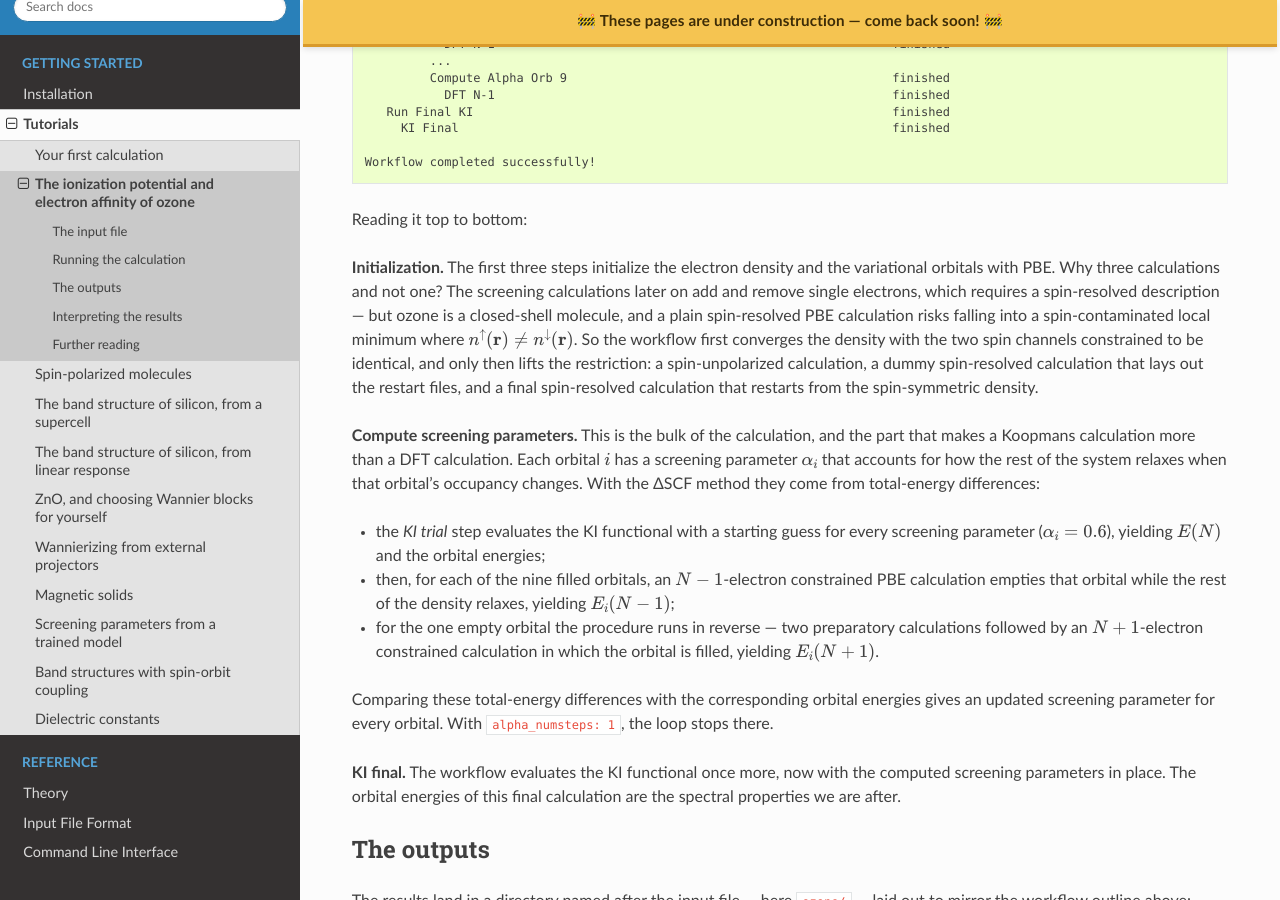
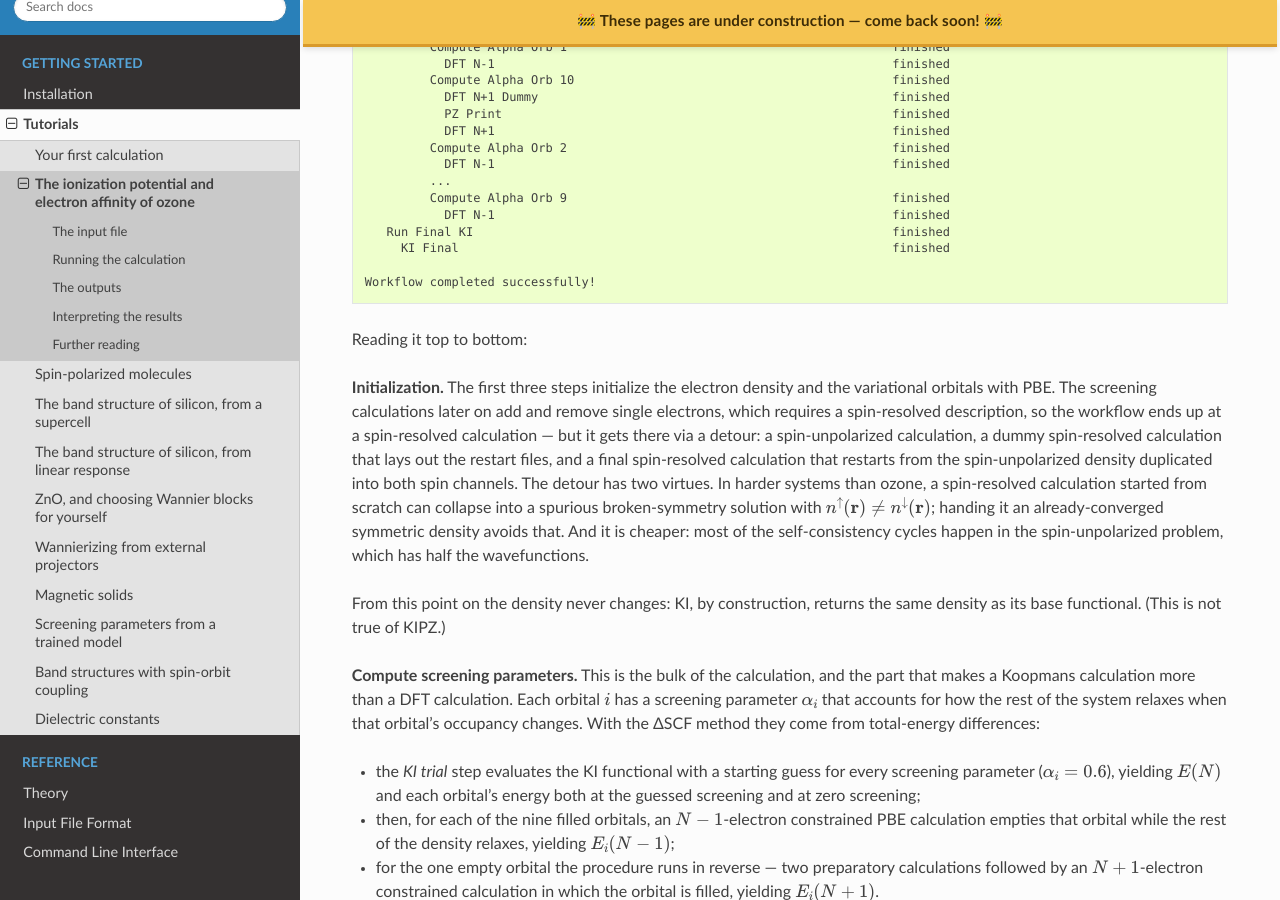
Before and after one commit to elinscott/koopmans, a Sphinx documentation site: the page built from docs/source/tutorials/ozone.rst, in a window 1280 px wide and 900 px high, scrolled down 2357 px. Built offline with Sphinx 7.4.7 and the Read the Docs theme 3.1.0, drawn with Linux system fonts in a browser that asks for light colours; some of the changed text lies outside the part shown.

Commit message:
Compare the ozone spectrum on the frontier orbitals
The tutorial's experimental comparison plotted every orbital energy
against just the IP and EA, and its initialization story claimed
ozone itself risks spin contamination.

- Restrict the figure to the three outermost occupied orbitals,
  whose photoemission binding energies are cleanly resolved, as a
  calculated-vs-experiment scatter; the plot script follows.
- Rework the initialization rationale (safety in harder systems,
  plus cost), and note that the KI density never leaves PBE's.
- Explain the vacuum box and counter-charge correction, the ozone
  geometry, and the trial KI's zero- and guessed-screening orbital
  energies.
- Close with the cost-scaling argument that motivates the DFPT
  route for solids.

Co-Authored-By: Claude Opus 5 (1M context) <noreply@anthropic.com>

```diff
--- a/docs/source/tutorials/ozone.rst
+++ b/docs/source/tutorials/ozone.rst
@@ -34,8 +34,10 @@ The ``workflow`` block chooses what kind of calculation to run:
   :math:`N`, :math:`N-1`, or :math:`N+1` electrons and compares the resulting energy
   differences against the orbital energies (see :doc:`the theory page <../theory>`).
 - ``"init_orbitals": "kohn-sham"`` uses the Kohn-Sham orbitals of the base functional as
-  the variational orbitals that the correction acts on. This is common practice for
-  molecules; periodic systems use Wannier functions instead.
+  the variational orbitals that the correction acts on — and for KI they also *remain*
+  the variational orbitals, since KI leaves the orbitals of its base functional
+  unchanged. This is common practice for molecules; periodic systems use Wannier
+  functions instead.
 - ``"alpha_numsteps": 1`` performs a single pass of the screening-parameter loop:
   compute the screening parameters once, starting from a guess, and use them. More steps
   refine them self-consistently.
@@ -47,9 +49,14 @@ The ``atoms`` block describes the cell and the atoms in it, much like a Quantum
 input file (albeit in JSON):
 
 - ``cell_parameters`` gives the three cell vectors; ``"periodic": false`` declares the
-  system to be an isolated molecule, so the cell is just a large box that keeps the
-  molecule's periodic images apart.
-- ``atomic_positions`` lists each atom and its Cartesian position in the chosen units.
+  system to be an isolated molecule, so the cell is just a large box of vacuum that
+  keeps the molecule's periodic images apart. The box is especially generous because the
+  screening calculations later on give the molecule a net charge, and charged images
+  interact through the long-range Coulomb tail; on top of the vacuum, the code applies a
+  counter-charge correction that compensates the residual interaction between images.
+- ``atomic_positions`` lists each atom and its Cartesian position in the chosen units —
+  here the bent ozone geometry, with a bond length of roughly 1.27 Å and a bond angle of
+  117°.
 
 The ``calculator_parameters`` block holds the plane-wave settings:
 
@@ -106,15 +113,20 @@ it reads
 Reading it top to bottom:
 
 **Initialization.** The first three steps initialize the electron density and the
-variational orbitals with PBE. Why three calculations and not one? The screening
-calculations later on add and remove single electrons, which requires a spin-resolved
-description — but ozone is a closed-shell molecule, and a plain spin-resolved PBE
-calculation risks falling into a spin-contaminated local minimum where
-:math:`n^\uparrow(\mathbf{r}) \neq n^\downarrow(\mathbf{r})`. So the workflow first
-converges the density with the two spin channels constrained to be identical, and only
-then lifts the restriction: a spin-unpolarized calculation, a dummy spin-resolved
-calculation that lays out the restart files, and a final spin-resolved calculation that
-restarts from the spin-symmetric density.
+variational orbitals with PBE. The screening calculations later on add and remove single
+electrons, which requires a spin-resolved description, so the workflow ends up at a
+spin-resolved calculation — but it gets there via a detour: a spin-unpolarized
+calculation, a dummy spin-resolved calculation that lays out the restart files, and a
+final spin-resolved calculation that restarts from the spin-unpolarized density
+duplicated into both spin channels. The detour has two virtues. In harder systems than
+ozone, a spin-resolved calculation started from scratch can collapse into a spurious
+broken-symmetry solution with :math:`n^\uparrow(\mathbf{r}) \neq
+n^\downarrow(\mathbf{r})`; handing it an already-converged symmetric density avoids
+that. And it is cheaper: most of the self-consistency cycles happen in the
+spin-unpolarized problem, which has half the wavefunctions.
+
+From this point on the density never changes: KI, by construction, returns the same
+density as its base functional. (This is not true of KIPZ.)
 
 **Compute screening parameters.** This is the bulk of the calculation, and the part that
 makes a Koopmans calculation more than a DFT calculation. Each orbital :math:`i` has a
@@ -123,8 +135,8 @@ relaxes when that orbital's occupancy changes. With the ΔSCF method they come f
 total-energy differences:
 
 - the *KI trial* step evaluates the KI functional with a starting guess for every
-  screening parameter (:math:`\alpha_i = 0.6`), yielding :math:`E(N)` and the orbital
-  energies;
+  screening parameter (:math:`\alpha_i = 0.6`), yielding :math:`E(N)` and each orbital's
+  energy both at the guessed screening and at zero screening;
 - then, for each of the nine filled orbitals, an :math:`N-1`-electron constrained PBE
   calculation empties that orbital while the rest of the density relaxes, yielding
   :math:`E_i(N-1)`;
@@ -234,14 +246,27 @@ initialization output
 reads −7.9550 eV, an IP underestimated by more than 4.5 eV. Likewise the KI electron
 affinity is 1.82 eV (experiment: ~2.1 eV), where PBE would have given 6.17 eV.
 
-.. figure:: ../_static/tutorials/ozone_levels.svg
-    :width: 450
+The comparison need not stop at the frontier orbitals: KI predicts a binding energy —
+minus the orbital energy — for *every* occupied orbital, and gas-phase photoemission
+measures them. The fair comparison is against the three outermost occupied orbitals,
+whose experimental binding energies are cleanly resolved — 12.73, 13.00 and 13.54 eV
+(`Mocellin et al., Chem. Phys. Lett. 375, 76 (2003)
+<https://doi.org/10.1016/S0009-2614(03)00818-2>`_); the assignments of the deeper
+orbitals are less certain, so they are left out. The three KI values sit at the end of
+the ``Eigenvalues`` line quoted above, and the PBE ones in the corresponding line of the
+initialization output. Plotting one against the other:
+
+.. figure:: ../_static/tutorials/ozone_spectrum.svg
+    :width: 420
     :align: center
 
-    The orbital energies of ozone from this run, with PBE and with KI. Solid lines are
-    filled orbitals, dashed lines empty ones; the experiment column marks −IP and −EA.
-    This figure was generated from the ``ozone/`` output directory with
-    :download:`plot_ozone_levels.py <plot_ozone_levels.py>`.
+    Calculated against experimental binding energies for the three outermost occupied
+    orbitals of ozone, from this run; a point on the dashed line agrees perfectly with
+    experiment. Generated from the ``ozone/`` output directory with
+    :download:`plot_ozone_spectrum.py <plot_ozone_spectrum.py>`.
+
+KI lands within a quarter of an electronvolt of experiment for all three orbitals; PBE
+misses by more than four.
 
 The screening parameters behind this result are recorded in the final calculation's
 input: ``inputs/file_alpharef.txt`` lists one :math:`\alpha_i` per orbital, here ranging
@@ -276,3 +301,8 @@ from 0.66 to 0.78 — each one computed, not fitted.
   screening procedure in full and benchmarks it against experiment.
 - The :doc:`next tutorial <magnetic_molecules>` treats molecules whose ground state is
   spin-polarized.
+- A ΔSCF screening loop runs one constrained calculation per orbital, so its cost grows
+  with system size — and in a crystal each of those calculations additionally needs a
+  supercell large enough to host the localized :math:`N \pm 1` density. The
+  :doc:`silicon tutorial <silicon_dfpt>` sidesteps this by computing the screening
+  parameters from linear response instead.
--- a/docs/source/tutorials/plot_ozone_levels.py
+++ /dev/null
@@ -1,78 +0,0 @@
-"""Plot the PBE and KI orbital energies of ozone from a completed tutorial run.
-
-Run this script in the directory that contains the ``ozone/`` output directory produced
-by ``koopmans run ozone.json``. It writes ``ozone_levels.svg``.
-"""
-
-import re
-from pathlib import Path
-
-import matplotlib
-
-matplotlib.use("Agg")
-import matplotlib.pyplot as plt
-
-PBE_OUTPUT = Path(
-    "ozone/06-dft_init_nspin2-WorkGraph<dft_init_nspin2>/01-dft_init-KcpCalculation/outputs/aiida.cpo"
-)
-KI_OUTPUT = Path(
-    "ozone/08-RunFinalKI-WorkGraph<RunFinalKI>/01-ki_final-KcpCalculation/outputs/aiida.cpo"
-)
-
-# Experimental references: the ionization potential from photoionization
-# (NIST WebBook) and the electron affinity from photoelectron spectroscopy
-# of the ozone anion, plotted as -IP and -EA.
-EXPERIMENT_HOMO = -12.53
-EXPERIMENT_LUMO = -2.10
-
-
-def read_eigenvalues(output_file: Path) -> tuple[list[float], list[float]]:
-    """Return the (filled, empty) orbital energies in eV from a kcp.x output file."""
-    text = output_file.read_text()
-    filled = _section(text, r"^ *Eigenvalues \(eV\), kp = +1 , spin = +1 *$")
-    empty = _section(text, r"^ *Empty States Eigenvalues \(eV\), kp = +1 , spin = +1 *$")
-    return filled, empty
-
-
-def _section(text: str, header_pattern: str) -> list[float]:
-    """Return the floats listed under the last occurrence of a section header."""
-    lines = text.splitlines()
-    headers = [i for i, line in enumerate(lines) if re.match(header_pattern, line)]
-    if not headers:
-        raise ValueError(f"No line matching {header_pattern!r} found")
-    values: list[float] = []
-    for line in lines[headers[-1] + 1 :]:
-        if not line.strip():
-            if values:
-                break
-            continue
-        values.extend(float(v) for v in line.split())
-    return values
-
-
-def plot_levels(ax, x: float, filled: list[float], empty: list[float], color: str) -> None:
-    """Draw one column of energy levels: filled orbitals solid, empty dashed."""
-    for e in filled:
-        ax.hlines(e, x - 0.3, x + 0.3, color=color)
-    for e in empty:
-        ax.hlines(e, x - 0.3, x + 0.3, color=color, linestyles="dashed")
-
-
-def main() -> None:
-    """Read the two output files and write ozone_levels.svg."""
-    fig, ax = plt.subplots(figsize=(4.5, 5.0))
-
-    for x, output_file in enumerate([PBE_OUTPUT, KI_OUTPUT]):
-        filled, empty = read_eigenvalues(output_file)
-        plot_levels(ax, x, filled, empty, "tab:blue")
-    plot_levels(ax, 2, [EXPERIMENT_HOMO], [EXPERIMENT_LUMO], "tab:red")
-
-    ax.set_xticks([0, 1, 2], ["PBE", "KI", "experiment"])
-    ax.set_xlim(-0.6, 2.6)
-    ax.set_ylabel("Orbital energy (eV)")
-    fig.tight_layout()
-    fig.savefig("ozone_levels.svg")
-
-
-if __name__ == "__main__":
-    main()
--- /dev/null
+++ b/docs/source/tutorials/plot_ozone_spectrum.py
@@ -0,0 +1,75 @@
+"""Plot the KI and PBE binding energies of ozone against photoemission.
+
+Run this script in the directory that contains the ``ozone/`` output directory produced
+by ``koopmans run ozone.json``. It writes ``ozone_spectrum.svg``.
+"""
+
+import re
+from pathlib import Path
+
+import matplotlib
+
+matplotlib.use("Agg")
+import matplotlib.pyplot as plt
+
+PBE_OUTPUT = Path(
+    "ozone/06-dft_init_nspin2-WorkGraph<dft_init_nspin2>/01-dft_init-KcpCalculation/outputs/aiida.cpo"
+)
+KI_OUTPUT = Path(
+    "ozone/08-RunFinalKI-WorkGraph<RunFinalKI>/01-ki_final-KcpCalculation/outputs/aiida.cpo"
+)
+
+# Experimental binding energies (eV) of the three outermost occupied orbitals
+# of ozone, ordered from the most tightly bound to the HOMO, from gas-phase
+# photoemission: Mocellin et al., Chem. Phys. Lett. 375, 76 (2003),
+# doi:10.1016/S0009-2614(03)00818-2. Deeper orbitals are excluded from the
+# comparison: their experimental assignments are not as clean.
+EXPERIMENT = [13.54, 13.00, 12.73]
+
+
+def read_filled_eigenvalues(output_file: Path) -> list[float]:
+    """Return the filled-orbital energies in eV from a kcp.x output file."""
+    text = output_file.read_text()
+    return _section(text, r"^ *Eigenvalues \(eV\), kp = +1 , spin = +1 *$")
+
+
+def _section(text: str, header_pattern: str) -> list[float]:
+    """Return the floats listed under the last occurrence of a section header."""
+    lines = text.splitlines()
+    headers = [i for i, line in enumerate(lines) if re.match(header_pattern, line)]
+    if not headers:
+        raise ValueError(f"No line matching {header_pattern!r} found")
+    values: list[float] = []
+    for line in lines[headers[-1] + 1 :]:
+        if not line.strip():
+            if values:
+                break
+            continue
+        values.extend(float(v) for v in line.split())
+    return values
+
+
+def main() -> None:
+    """Read the two output files and write ozone_spectrum.svg."""
+    fig, ax = plt.subplots(figsize=(4.5, 4.5))
+
+    for output_file, label in [(KI_OUTPUT, "KI"), (PBE_OUTPUT, "PBE")]:
+        # The last three filled eigenvalues, in the same most-bound-to-HOMO
+        # order as the experimental values; binding energy = -eigenvalue.
+        binding_energies = [-e for e in read_filled_eigenvalues(output_file)[-3:]]
+        ax.scatter(binding_energies, EXPERIMENT, label=label)
+
+    lims = [7, 15]
+    ax.plot(lims, lims, "k--", linewidth=0.8)
+    ax.set_xlim(lims)
+    ax.set_ylim(lims)
+    ax.set_aspect("equal", adjustable="box")
+    ax.set_xlabel("Calculated binding energy (eV)")
+    ax.set_ylabel("Experimental binding energy (eV)")
+    ax.legend(loc="lower right")
+    fig.tight_layout()
+    fig.savefig("ozone_spectrum.svg")
+
+
+if __name__ == "__main__":
+    main()
```
Also changed, not shown: docs/source/_static/tutorials/ozone_levels.svg (deleted), docs/source/_static/tutorials/ozone_spectrum.svg (added).
